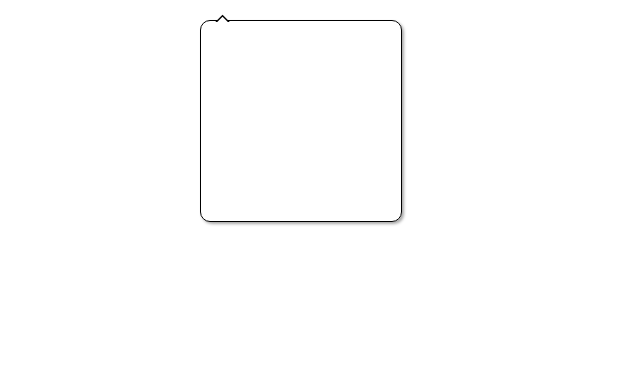
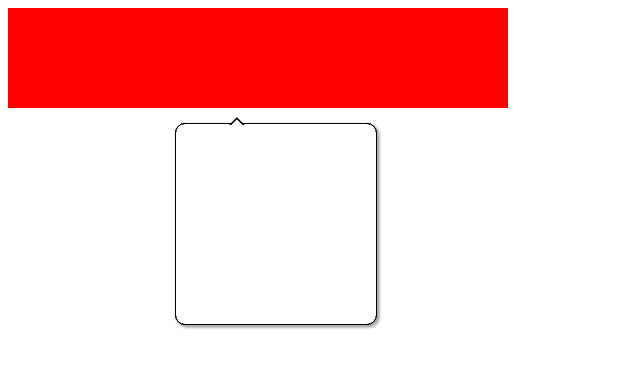
Before and after one commit to szmtcjm/tipbox, a website: page app/index.html in a window 1280 px wide. Shown: the whole page, without its empty margins (0-640 px from the left). Drawn offline with Linux system fonts and the light colour scheme.

Commit message:
complete

```diff
--- a/app/index.html
+++ b/app/index.html
@@ -4,10 +4,7 @@
 
   </head>
   <body>
-
-    <c-tipbox>
-    	<span></span>
-    </c-tipbox>
+    <div style="width:500px;height:100px;background:red" c-tipbox></div>
   </body>
   <script src="lib/angular/angular.js"></script>
   <script src="js/app.js"></script>
--- a/app/js/angular-tipbox.js
+++ b/app/js/angular-tipbox.js
@@ -1,22 +1,27 @@
 (function(window, angular, undefined) {
 	angular.module('tipbox', []).
 		directive('cTipbox', function() {
-			var boxTemplater = '<span style="display:block;width:30px;height:16px;font-size:30px;overflow:hidden;position:relative;margin-left:10px;margin-top:-15px;color:black">&#9670;</span> \
-			                    <span style="display:block;width:30px;height:16px;font-size:30px;overflow:hidden;position:relative;margin-left:10px;margin-top:-14px;color:white">&#9670;</span> \
-			                    <div ng-transclude></div>';
+			var boxTemplater = '<div style="position:relative"><tipbox><symbol1>&#9670;</symbol1><symbol2>&#9670;</symbol2></tipbox></div>';
 			return {
-				restrict: 'E',
+				restrict: 'AE',
 				transclude: true,
 				template: boxTemplater,
-				link: function(scope, element, attrs) {
-					console.log(element)
-					element.css({
+				compile: function(tElement, tAttrs, transclude) {
+					var height = tElement.css('height').replace(/[\d]+/, function(hi) {
+						return parseInt(hi) + 15;
+					});
+					var width = tElement.css('width').replace(/[\d]+/, function(wi) {
+						return parseInt(wi)/3;
+					});
+					tElement.append(boxTemplater);
+					return function(scope, iElement, iAttrs) {
+						iElement.find('tipbox').css({
 							position: 'absolute',
 							display: 'block',
 							width: '200px',
 							height: '200px',
-						top: '20px',
-						left: '200px',
+							top: height,
+							left: width,
 							border: '1px solid black',
 							'border-radius': '10px',
 							'-moz-border-radius':'25px',
@@ -24,7 +29,29 @@
 							'-moz-box-shadow': '2px 2px 3px #aaaaaa'
 						});
 
-					//element.find('symbol1')
+						iElement.find('symbol1').css({
+							display: 'block',
+							width: '30px',
+							height: '16px',
+							'font-size': '29px',
+							overflow: 'hidden',
+							position: 'relative',
+							'margin-left': '25%',
+							'margin-top': '-15px',
+							color: 'black'
+						});
+						iElement.find('symbol2').css({
+							display: 'block',
+							width: '30px',
+							height: '16px',
+							'font-size': '29px',
+							overflow: 'hidden',
+							position: 'relative',
+							'margin-left': '25%',
+							'margin-top': '-14px',
+							color: 'white'
+						});
+					};
 				}
 			};
 		}).
```
Lines whose indentation alone changed are shown as unchanged.
